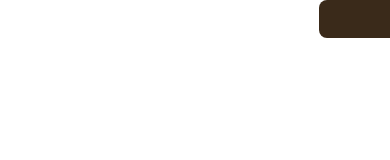
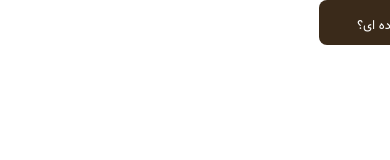
Before and after one commit to medicalalireza/check, a React (Vite) app: page /check/project/preparation in a window 390 px wide. Shown: the top 160 px of the page. Built offline with nearby package versions, Linux system fonts and the light colour scheme.

Commit message:
again...

```diff
--- a/src/components/Navbar/Navbar.css
+++ b/src/components/Navbar/Navbar.css
@@ -73,7 +73,7 @@
   }
 
   .list-item > a {
-    font-size: 50%;
+    font-size: 80%;
     margin-top: 6px;
   }
 
```
